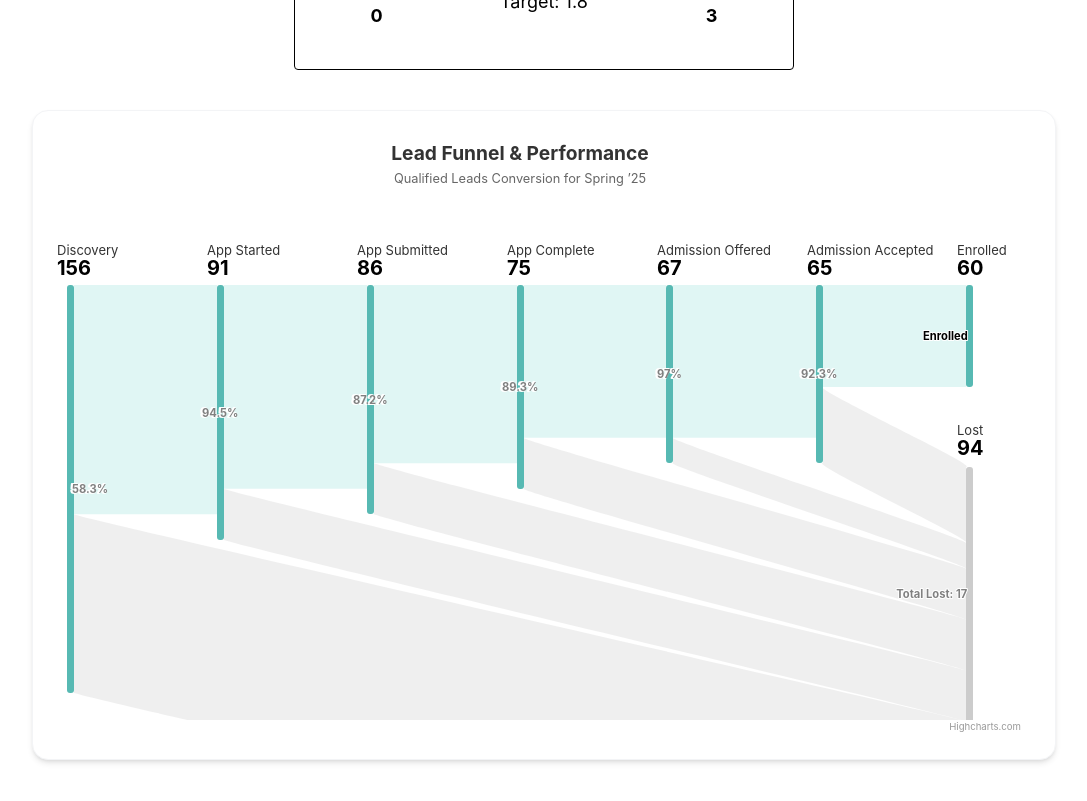
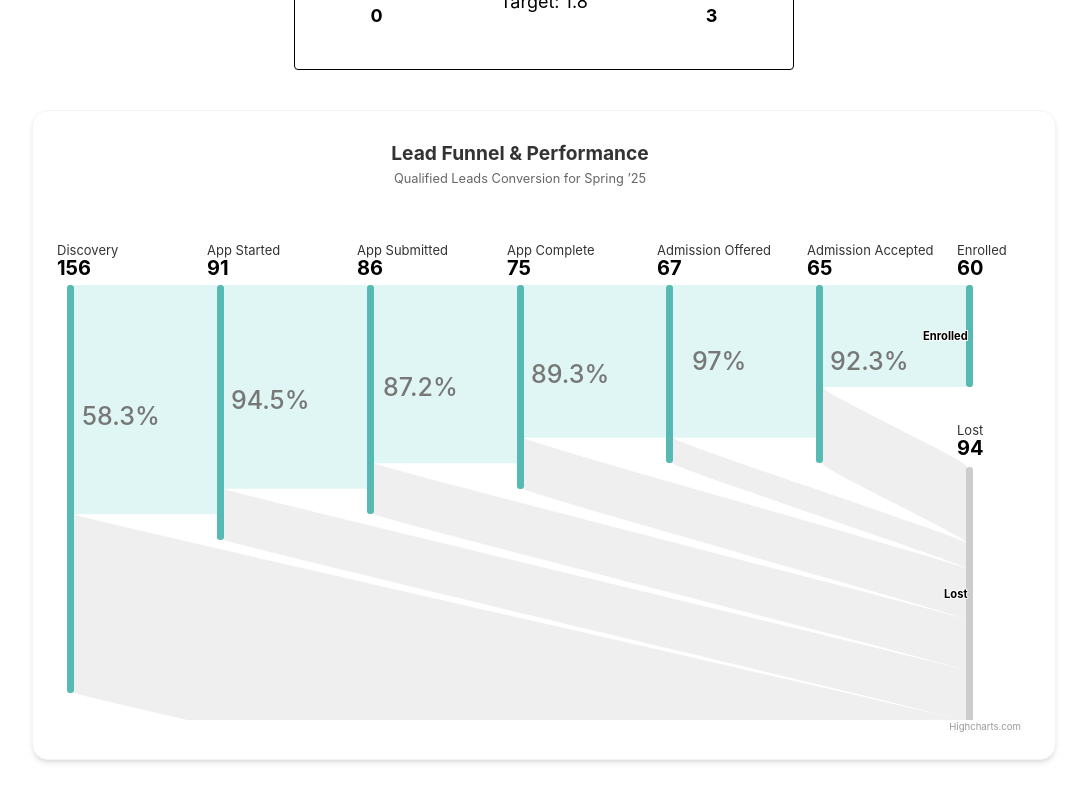
Before and after one commit to Demilade01/2charts_lead, a React (Vite) app: page / in a window 1280 px wide. Shown: the part 1040-1841 px from the top of the page, without its empty margins (96-1183 px from the left). Built offline with nearby package versions, Linux system fonts and the light colour scheme.

Commit message:
align numbers vertically

```diff
--- a/src/modules/enrollment-funnel/EnrollmentFunnel.tsx
+++ b/src/modules/enrollment-funnel/EnrollmentFunnel.tsx
@@ -22,10 +22,6 @@ const EnrollmentFunnel: React.FC = () => {
     { from: 'App. Started', to: 'Lost', weight: 2 },
     { from: 'Discovery/Dev.', to: 'Lost', weight: 7 },
   ];
-
-  const totalLost = funnelData
-    .filter((d) => d.to === 'Lost')
-    .reduce((sum, d) => sum + d.weight, 0);
 
   const progressionColors = [
     '#c2edea', '#c2edea', '#c2edea', '#c2edea', '#c2edea', '#c2edea',
@@ -151,42 +147,72 @@ const EnrollmentFunnel: React.FC = () => {
             id: 'Discovery/Dev.',
             color: '#57b9b3',
             dataLabels: {
-              format: '<span style="color:gray">58.3% </span>'
+              format: '<div style="font-size: 25px; color: #777; font-weight: 500;">58.3%</div>',
+              style: {
+                textOutline: 'none',
+              },
+              x: 50,
+              y: -60,
             }
           },
           {
             id: 'App. Started',
             color: '#57b9b3',
             dataLabels: {
-              format: '<span style="color:gray">94.5% </span>'
+              format: '<div style="font-size: 25px; color: #777; font-weight: 500; text-align: center;">94.5%</div>',
+              style: {
+                textOutline: 'none'
+              },
+              x: 50,
+              y: 0,
             }
           },
           {
             id: 'App. Submitted',
             color: '#57b9b3',
             dataLabels: {
-              format: '<span style="color:gray">87.2% </span>'
+              format: '<div style="font-size: 25px; color: #777; font-weight: 500; text-align: right;">87.2%</div>',
+              style: {
+                textOutline: 'none'
+              },
+              x: 50,
+              y: 0,
             }
           },
           {
             id: 'App. Complete',
             color: '#57b9b3',
             dataLabels: {
-              format: '<span style="color:gray">89.3% </span>'
+              format: '<div style="font-size: 25px; color: #777; font-weight: 500; text-align: right;">89.3%</div>',
+              style: {
+                textOutline: 'none'
+              },
+              x: 50,
+              y: 0,
             }
           },
           {
             id: 'Admission Offered',
             color: '#57b9b3',
             dataLabels: {
-              format: '<span style="color:gray">97% </span>'
+              format: '<div style="font-size: 25px; color: #777; font-weight: 500; text-align: right;">97%</div>',
+              style: {
+                textOutline: 'none'
+              },
+              x: 50,
+              y: 0,
             }
           },
           {
             id: 'Admission Accepted',
             color: '#57b9b3',
             dataLabels: {
-              format: '<span style="color:gray">92.3% </span>'
+              format: '<div style="font-size: 25px; color: #777; font-weight: 500; text-align: right;">92.3%</div>',
+              style: {
+                textOutline: 'none'
+              },
+              x: 50,
+              y: 0,
             }
           },
           {
@@ -197,9 +223,6 @@ const EnrollmentFunnel: React.FC = () => {
             id: 'Lost',
             color: '#cccccc',
             offsetVertical: 180,
-            dataLabels: {
-              format: '<span style="color:gray">Total Lost: ' + totalLost + '</span>'
-            }
           }
         ],
         data: funnelData.map((item, i) => ({
```
